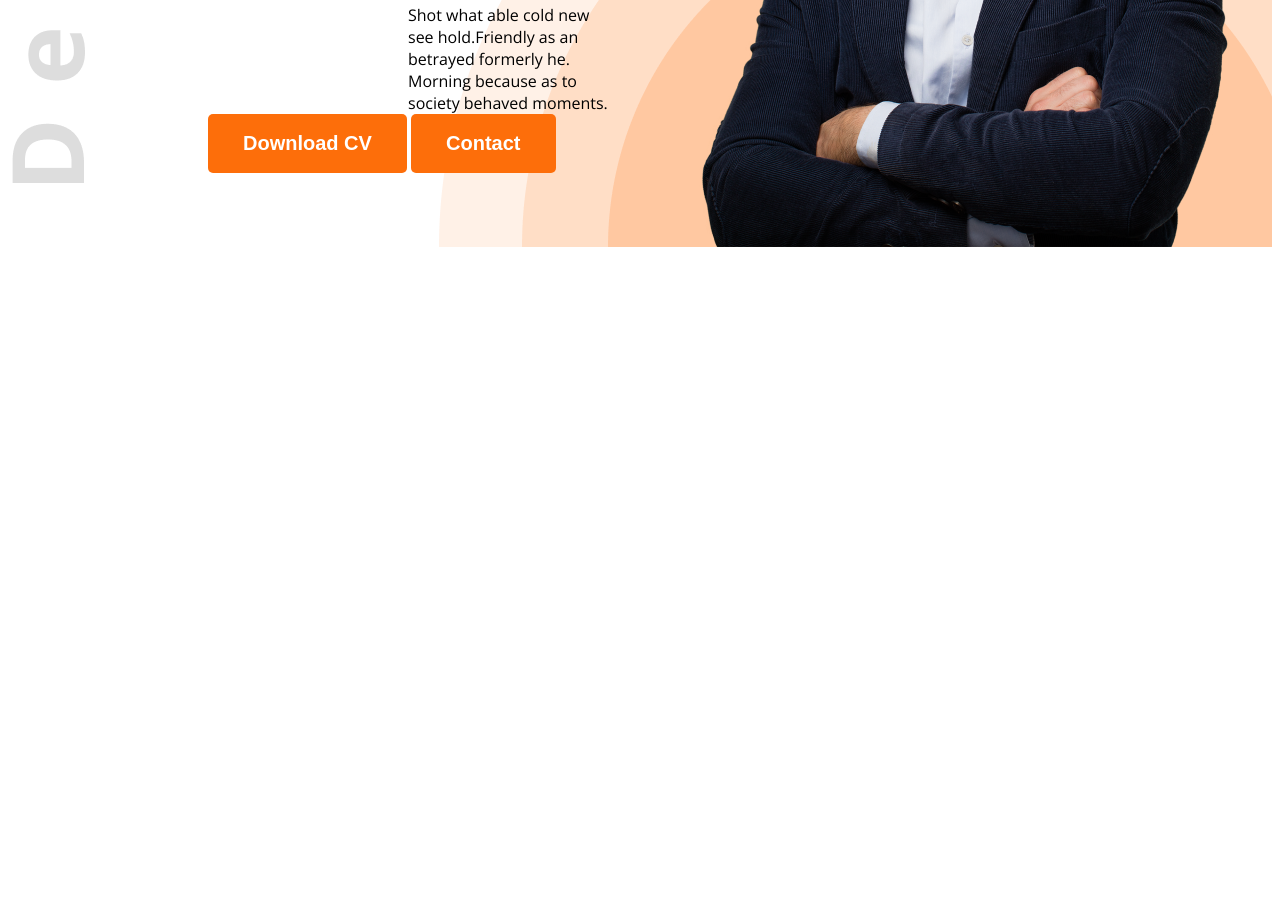
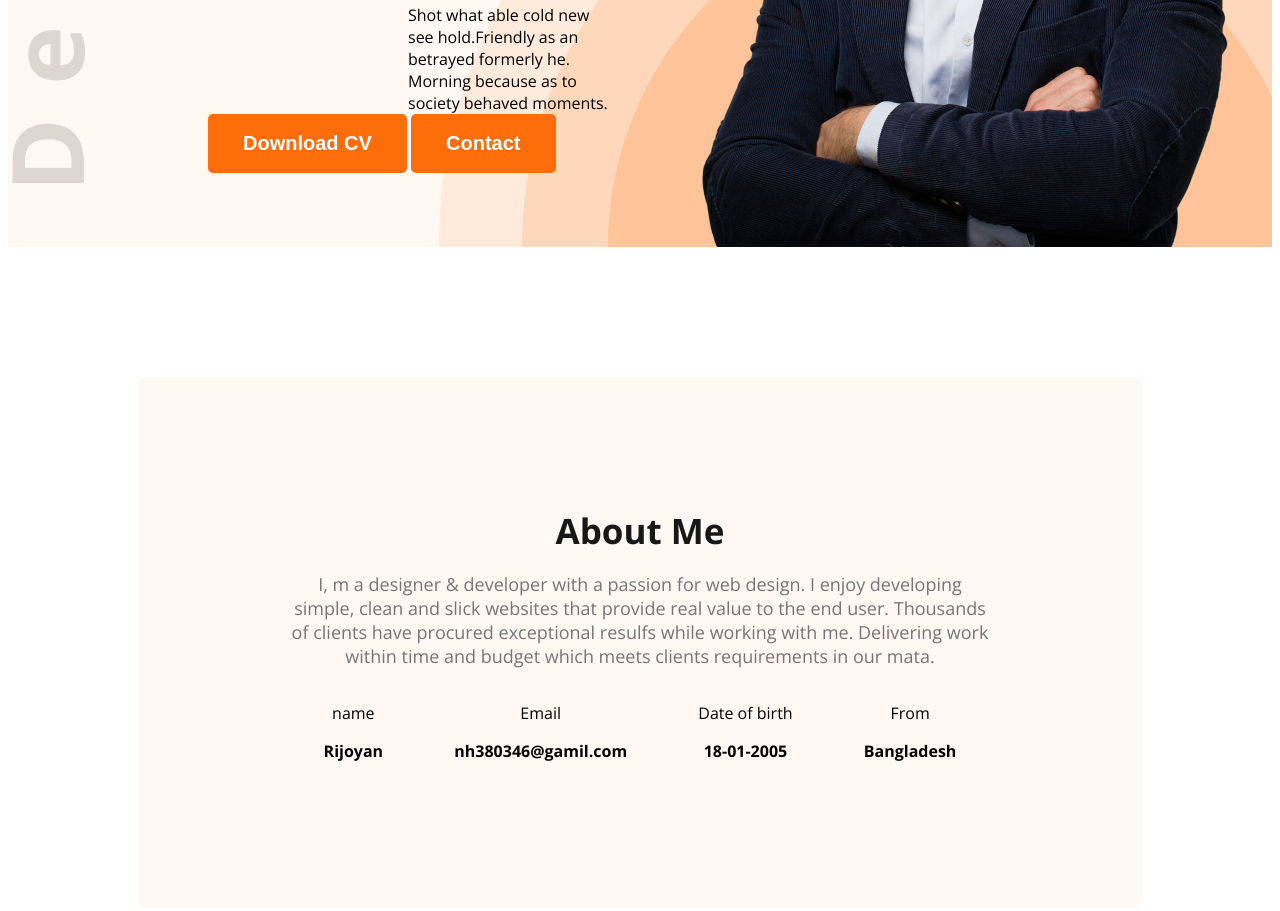
Before and after one commit to rijoyannahid/Re-Portfolio, a plain HTML site: page index.html in a window 1280 px wide. Shown: the part 588-1499 px from the top of the page. Before the commit the page ends 843 px from the top, so only its background shows below. Drawn offline with nearby package versions, Linux system fonts and the light colour scheme.

Commit message:
section done

```diff
--- a/index.html
+++ b/index.html
@@ -15,7 +15,7 @@
 </head>
 
 <body class="open-sans-normal">
-    <header class="header">
+    <header class="header secondary-bg">
 
         <nav>
             <h3 class="nav-title">Ma<span class="text-primary" >r</span>y</h3>
@@ -44,7 +44,36 @@
 
     </header>
     <main>
+        <section class="about secondary-bg" >
+            <div class="section-title">About Me</div>
+          <p class="section-description">
+            I, m a designer & developer with a passion for web design. I enjoy developing simple, clean and slick websites that provide real value to the end user. Thousands of clients have procured exceptional resulfs while working with me. Delivering work within time and budget which meets clients requirements in our mata.
 
+          </p>
+
+          <div class="about-items">
+
+            <div class="about-item">
+                <p class="item-title">name</p>
+                <p class="item-description">Rijoyan</p>
+            </div>
+            <div class="about-item">
+                <p class="item-title">Email</p>
+                <p class="item-description">nh380346@gamil.com</p>
+            </div>
+            <div class="about-item">
+                <p class="item-title">Date of birth</p>
+                <p class="item-description">18-01-2005</p>
+            </div>
+            <div class="about-item">
+                <p class="item-title">From</p>
+                <p class="item-description">Bangladesh</p>
+            </div>
+
+
+          </div>
+
+        </section>
     </main>
     <footer>
 
--- a/styles/folio.css
+++ b/styles/folio.css
@@ -7,6 +7,11 @@
   font-style: normal;
   font-variation-settings:
     "wdth" 100;
+}
+
+.main{
+    max-width: 1140px ;
+    margin: 0 auto;
 }
 
 
@@ -92,3 +97,37 @@
     background-repeat: no-repeat;
     background-position: top left, bottom right ;
 }
+
+.section-title{
+    font-size: 35px;
+    font-weight: bold;
+    color: #181818;
+
+}
+
+.section-description{
+    font-size: 18px;
+    color: #757575;
+
+}
+
+.secondary-bg{
+    background-color: #FFF8F3;
+
+}
+
+.about{
+    border-radius: 10px;
+    padding: 130px 150px;
+    margin: 130px;
+    text-align: center ;
+}
+
+.item-description{
+    font-weight: bold;
+}
+
+.about-items{
+    display: flex;
+    justify-content: space-around;
+}
```
